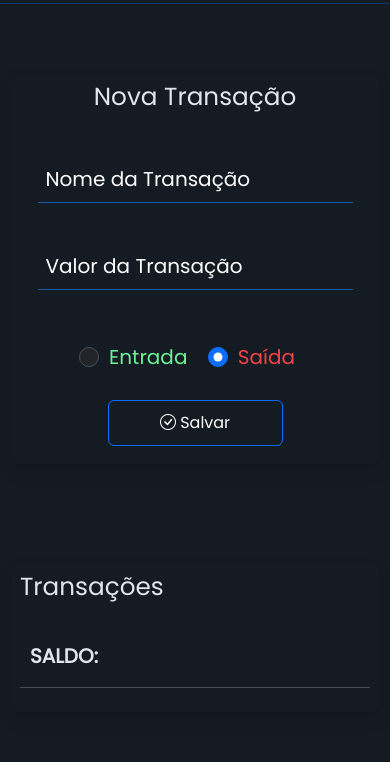
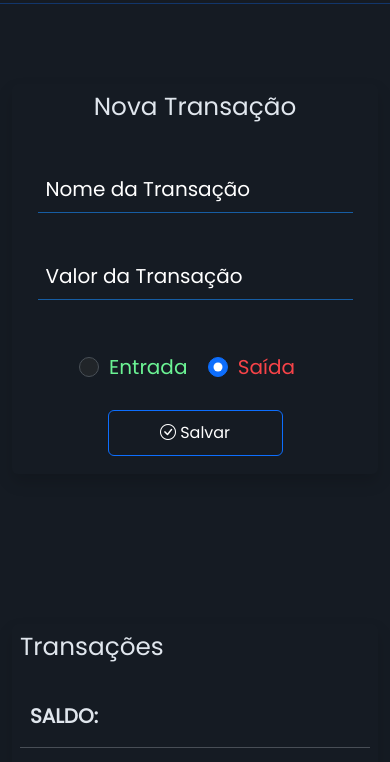
Before and after one commit to viniciuschavier/GerenciadorDeFinancas, a plain HTML site: page public/auth/app.html in a window 390 px wide. Shown: the part 76-838 px from the top of the page. Drawn offline with nearby package versions, Linux system fonts and the light colour scheme; no server answers.

Commit message:
Redirecionamento para o login ao fazer cadastro. E Modificações na estilização da versão mobile

```diff
--- a/public/css/app.css
+++ b/public/css/app.css
@@ -261,7 +261,7 @@ body::-webkit-scrollbar-thumb{
 
 @media (max-width: 1200px){
   .container{
-    margin-top: 70px;
+    margin-top: 80px;
   }
 
   .row {
@@ -278,7 +278,7 @@ body::-webkit-scrollbar-thumb{
 
   .col{
     min-width: 100%;
-    margin-bottom: 100px;
+    margin-bottom: 150px;
   }
 
   .transaction-amount {
@@ -288,6 +288,10 @@ body::-webkit-scrollbar-thumb{
 }
 
 @media (max-width: 768px) {
+  body{
+    height: 99vh;
+  }
+
   .p-4{
     padding: .5rem !important;
   }
```
Also changed, not shown: public/js/autenticacao.js (+5 -2 lines).
